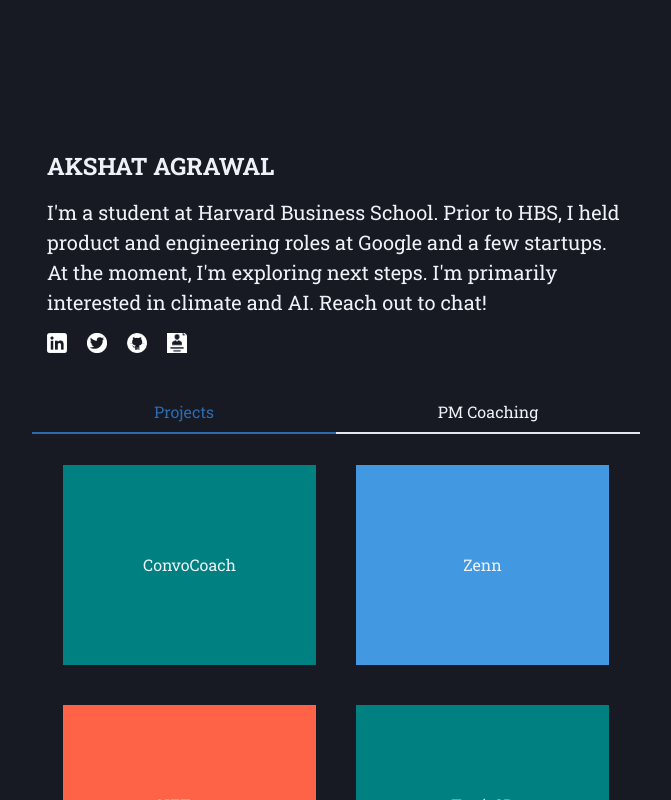
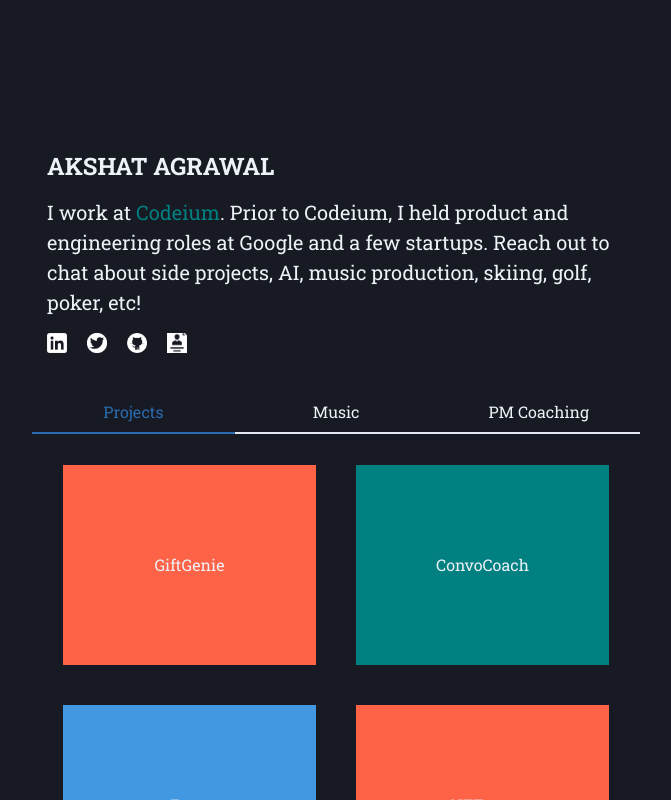
Before and after one commit to akshatag/portfolio-ts, a Next.js app: page /components/Main in a window 1280 px wide. Shown: the top 800 px of the page, without its empty margins (304-975 px from the left). Built offline with nearby package versions, Linux system fonts and the light colour scheme.

Commit message:
updated projects

```diff
--- a/pages/components/Main.tsx
+++ b/pages/components/Main.tsx
@@ -65,6 +65,14 @@
             <SimpleGrid p={15} columns={{sm: 1, md: 2}} spacing={10} marginBottom={200}>
 
                 <Project
+                    bg="tomato"
+                    name="GiftGenie"
+                    img="GiftGenie.png"
+                    link="https://gift-genie-fe.vercel.app/"
+                    desc="Gift Genie is the fastest way to create a personalized, n-of-1 gift. Use the interface to create a unique prompt and generate an image to memorialize any occasion from a birthday to an anniversary. Then, have that image printed on a gifts like mugs or puzzles."
+                />
+
+                <Project
                     bg="teal"
                     name="ConvoCoach"
                     img="ConvoCoach.png"
@@ -120,7 +128,7 @@
         <>
             <Text p={15}>
                 I help people who are trying to break into product management, from new grads to people making a career switch. My style is to work with people over a longer period of time, from
-                finding and applying to the right PM jobs, to interview prep, to helping them in their first 6 months as a PM. If that sounds useful to you, get in touch! If you are just looking for a mock interview,
+                finding and applying to the right PM jobs, to interview prep, to helping them in their first 6 months as a PM. If that sounds useful to you, get in touch! If you are looking for a 1-off mock interview,
                 check out <a style={{color: 'teal'}} href="https://igotanoffer.com/">IGotAnOffer</a> or <a style={{color: 'teal'}} href="https://www.tryexponent.com/">Exponent</a>.
             </Text>
 
@@ -157,7 +165,7 @@
                     </Heading>
 
                     <Text paddingTop={4} fontSize='xl'>
-                        I&apos;m a student at Harvard Business School. Prior to HBS, I held product and engineering roles at Google and a few startups. At the moment, I&apos;m exploring next steps. I&apos;m primarily interested in climate and AI. Reach out to chat!
+                        I work at <a style={{color: 'teal'}} href="https://codeium.com">Codeium</a>. Prior to Codeium, I held product and engineering roles at Google and a few startups. Reach out to chat about side projects, AI, music production, skiing, golf, poker, etc!
                     </Text>
                 </motion.div>
 
@@ -175,12 +183,15 @@
                 <Tabs isFitted>
                     <TabList>
                         <Tab>Projects</Tab>
+                        <Tab>Music</Tab>
                         <Tab>PM Coaching</Tab>
                     </TabList>
 
                     <TabPanels>
                         <TabPanel>
                             <ProjectTab/>
+                        </TabPanel>
+                        <TabPanel>
                         </TabPanel>
                         <TabPanel>
                             <CoachingTab/>
```
Also changed, not shown: public/GiftGenie.png (added), 1 other file (tests, documents, lock files or other folders).
